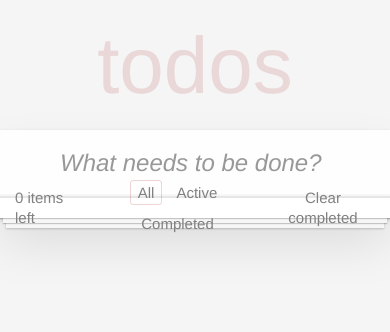
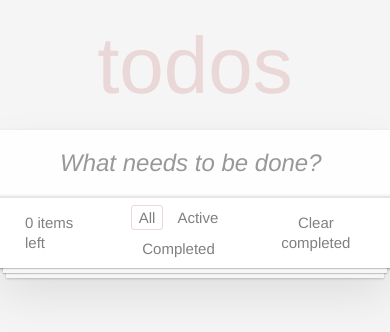
Before and after one commit to DzhanikD/todos, a React (Create React App) app: page / in a window 390 px wide. Shown: the top 332 px of the page. Built offline with nearby package versions, Linux system fonts and the light colour scheme.

Commit message:
second committ

```diff
--- a/src/App.css
+++ b/src/App.css
@@ -161,13 +161,3 @@ body {
     height: 40px;
   }
 }
-
-@media (max-width: 430px) {
-  .footer {
-    height: 50px;
-  }
-
-  .filters {
-    bottom: 10px;
-  }
-}
--- a/src/App.js
+++ b/src/App.js
@@ -10,26 +10,7 @@ class App extends React.Component {
     super();
 
     this.state = {
-      todos: [
-        // {
-        //   id: 1,
-        //   description: 'Completed task',
-        //   completed: false,
-        //   created: new Date() - 1656588,
-        // },
-        // {
-        //   id: 2,
-        //   description: 'editing task',
-        //   completed: false,
-        //   created: new Date() - 3367777775,
-        // },
-        // {
-        //   id: 3,
-        //   description: 'Active task',
-        //   completed: false,
-        //   created: new Date() - 55558,
-        // },
-      ],
+      todos: [],
 
       filter: 'all',
     };
@@ -110,7 +91,6 @@ class App extends React.Component {
     const completedCount = todos.filter((el) => !el.completed).length;
     const todoItemsShown = this.filter();
     return (
-      <div className="App">
       <section className="todoapp">
         <header className="header">
           <h1>todos</h1>
@@ -131,7 +111,7 @@ class App extends React.Component {
           />
         </section>
       </section>
-      </div>
+
     );
   }
 }
--- a/src/components/Footer/Footer.css
+++ b/src/components/Footer/Footer.css
@@ -2,7 +2,7 @@
     display: flex;
     justify-content: space-between;
     align-items: center;
-    padding: 10px 15px;
+    padding: 20px 25px;
     height: 20px;
     text-align: center;
     font-size: 15px;
@@ -31,3 +31,14 @@
   .todo-count strong {
     font-weight: 300;
   }
+
+  @media (max-width: 430px) {
+    .footer {
+      height: 50px;
+      padding: 35px 25px;
+    }
+
+    .filters {
+      bottom: 10px;
+    }
+  }
--- a/src/components/TasksFilter/TasksFilter.css
+++ b/src/components/TasksFilter/TasksFilter.css
@@ -25,9 +25,9 @@
     cursor: pointer;
   }
 
-  .filters li:hover button {
+  /* .filters li:hover button {
     border-color: rgba(175, 47, 47, 0.1);
-  }
+  } */
 
   .filters li button.selected {
     border-color: rgba(175, 47, 47, 0.2);
```
Also changed, not shown: 1 other file (tests, documents, lock files or other folders). Lines whose indentation alone changed are shown as unchanged.
